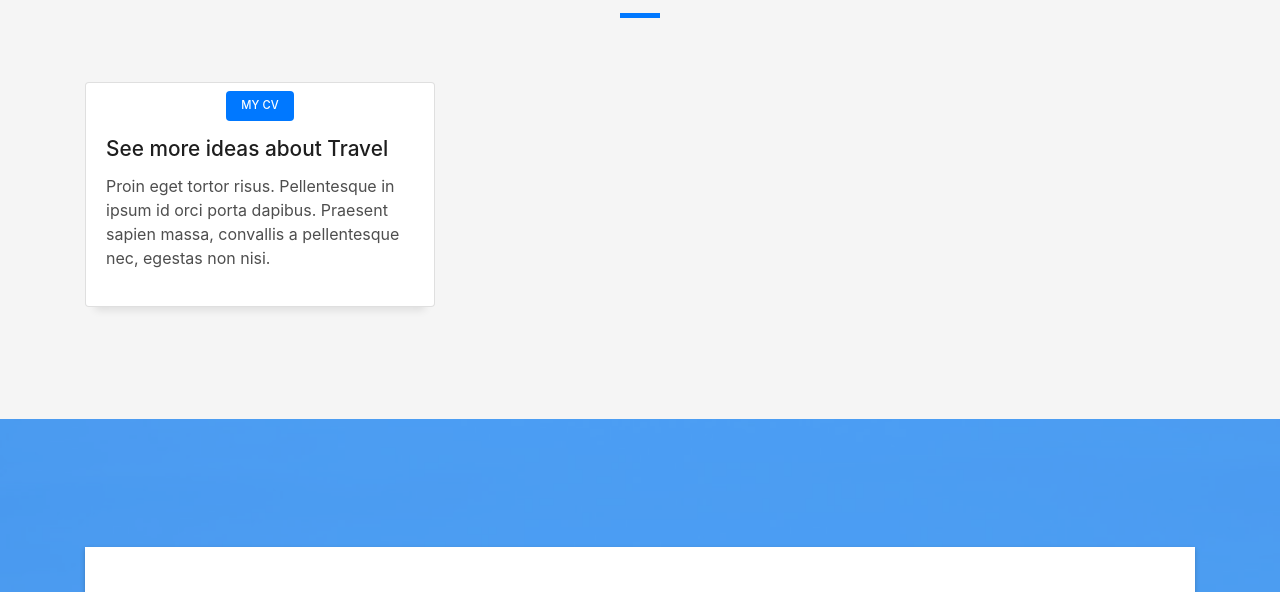
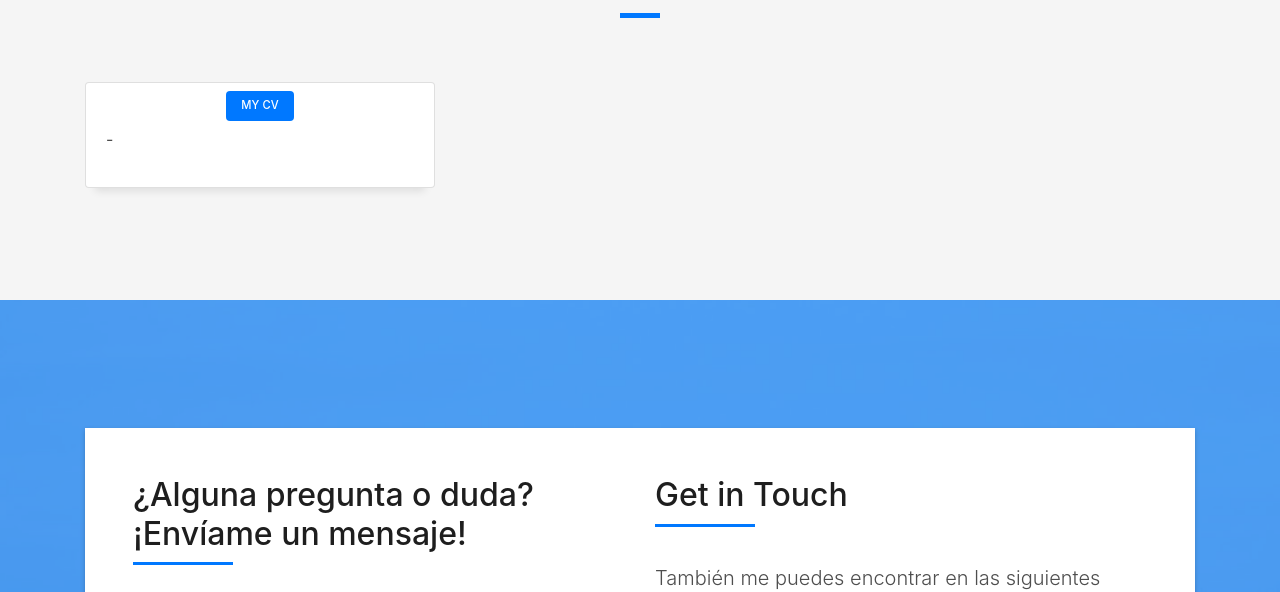
Before and after one commit to avisas/Portfolio, a plain HTML site: page index.html in a window 1280 px wide. Shown: the part 2564-3156 px from the top of the page. Drawn offline with Linux system fonts and the light colour scheme; files whose address does not match are found by name.

Commit message:
resume part erased

```diff
--- a/index.html
+++ b/index.html
@@ -297,11 +297,8 @@
                   <h6 class="category">My Cv</h6>
                 </div>
               </div>
-              <h3 class="card-title"><a href="blog-single.html">See more ideas about Travel</a></h3>
               <p class="card-description">
-                Proin eget tortor risus. Pellentesque in ipsum id orci porta dapibus. Praesent sapien massa, convallis
-                a pellentesque nec,
-                egestas non nisi.
+                -
               </p>
             </div>
           </div>
```
